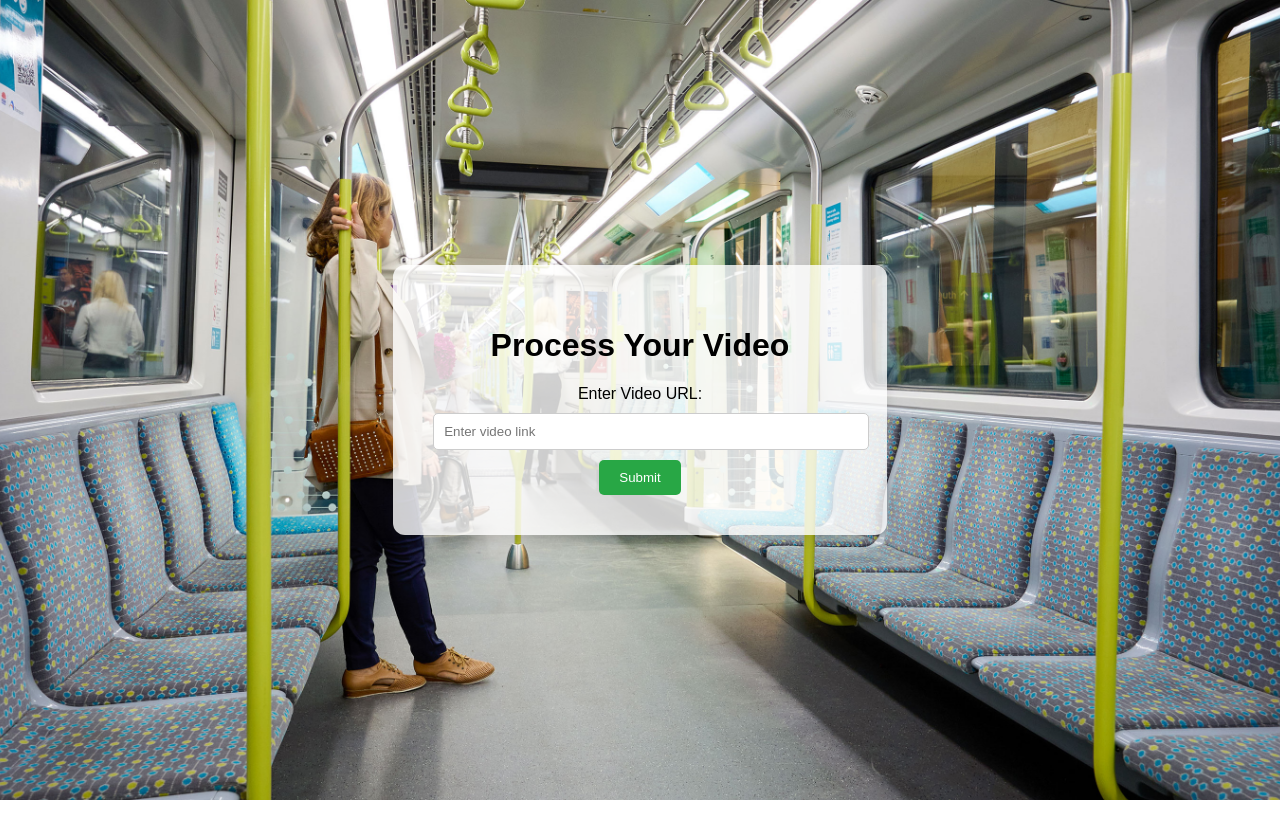
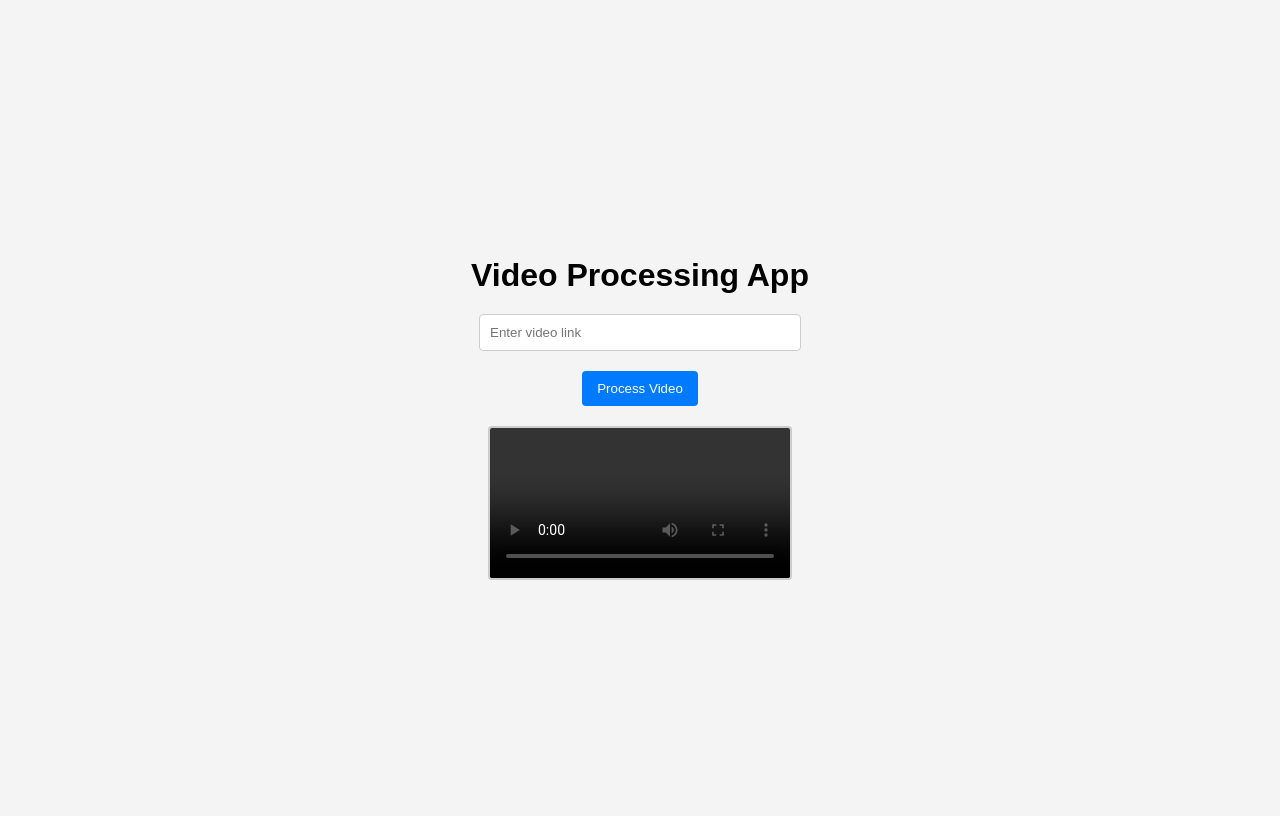
Before and after one commit to Ibrahim2656/Metro-Safety-System-Backend, a plain HTML site: page Front_end/index.html in a window 1280 px wide. Drawn offline with Linux system fonts and the light colour scheme.

Commit message:
updating

```diff
--- a/Front_end/index.html
+++ b/Front_end/index.html
@@ -4,26 +4,72 @@
     <meta charset="UTF-8">
     <meta name="viewport" content="width=device-width, initial-scale=1.0">
     <title>Video Processing App</title>
-    <link rel="stylesheet" href="css/styles.css">
+    <style>
+        body {
+            font-family: Arial, sans-serif;
+            display: flex;
+            flex-direction: column;
+            align-items: center;
+            justify-content: center;
+            height: 100vh;
+            background-color: #f4f4f4;
+        }
+        h1 {
+            margin-bottom: 20px;
+        }
+        input[type="text"] {
+            width: 300px;
+            padding: 10px;
+            margin-bottom: 20px;
+            border: 1px solid #ccc;
+            border-radius: 4px;
+        }
+        button {
+            padding: 10px 15px;
+            border: none;
+            border-radius: 4px;
+            background-color: #007BFF;
+            color: white;
+            cursor: pointer;
+        }
+        button:hover {
+            background-color: #0056b3;
+        }
+        video {
+            margin-top: 20px;
+            max-width: 90%;
+            border: 2px solid #ccc;
+            border-radius: 4px;
+        }
+    </style>
 </head>
 <body>
+    <h1>Video Processing App</h1>
+    <input type="text" id="videoLink" placeholder="Enter video link" />
+    <button id="processButton">Process Video</button>
+    <video id="outputVideo" controls></video>
 
-    <div class="container">
-        <h1>Process Your Video</h1>
+    <script>
+        document.getElementById("processButton").addEventListener("click", async () => {
+            const videoLink = document.getElementById("videoLink").value;
+            const response = await fetch("http://20.83.24.19/process-video/", {
+                method: "POST",
+                headers: {
+                    "Content-Type": "application/json"
+                },
+                body: JSON.stringify({ drive_link: videoLink })
+            });
 
-        <!-- Video element to show the processed video -->
-        <video id="processedVideo" width="100%" controls style="display: none;">
-            Your browser does not support HTML video.
-        </video>
-
-        <!-- Form to submit the video link -->
-        <form id="videoForm">
-            <label for="videoLink">Enter Video URL:</label>
-            <input type="text" id="videoLink" name="videoLink" placeholder="Enter video link" required>
-            <button type="submit">Submit</button>
-        </form>
-    </div>
-
-    <script src="js/main.js"></script>
+            if (response.ok) {
+                const blob = await response.blob();
+                const url = URL.createObjectURL(blob);
+                const outputVideo = document.getElementById("outputVideo");
+                outputVideo.src = url;
+            } else {
+                console.error("Error processing video:", response.statusText);
+                alert("Failed to process video. Please check the link and try again.");
+            }
+        });
+    </script>
 </body>
 </html>
--- a/Front_end/js/main.js
+++ b/Front_end/js/main.js
@@ -4,7 +4,7 @@ document.getElementById("videoForm").addEventListener("submit", async function (
     const videoLink = document.getElementById("videoLink").value;
 
     // Send video link to the back-end
-    const response = await fetch('YOUR_BACKEND_ENDPOINT', {
+    const response = await fetch('http://20.83.24.19/process-video', {
         method: 'POST',
         body: JSON.stringify({ url: videoLink }),
         headers: {
```
Also changed, not shown: 1 other file.
